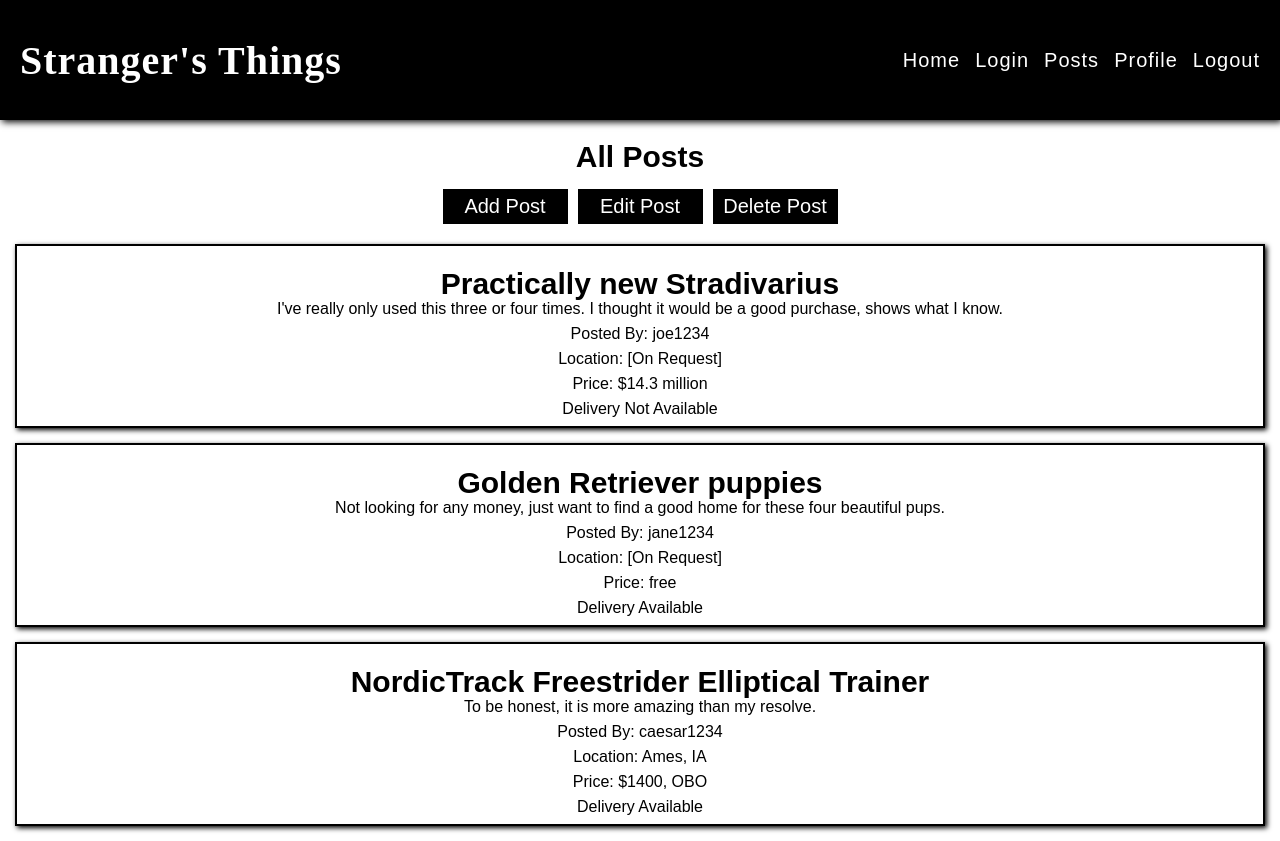
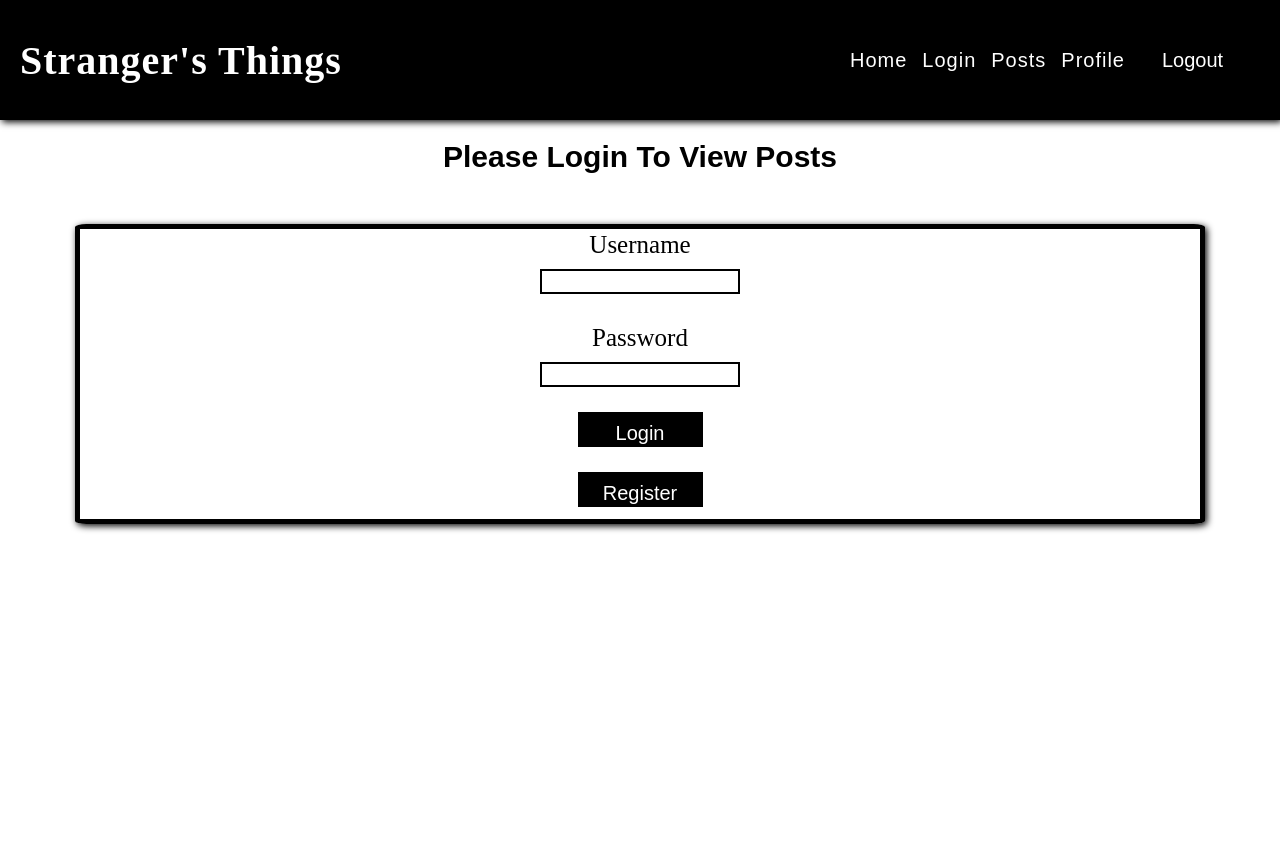
Before and after one commit to jbourg4364/strangers-things, a React (Create React App) app: page /posts in a window 1280 px wide. After the commit the page ends 800 px from the top, so only its background shows below. Built offline with nearby package versions, Linux system fonts and the light colour scheme; a web font is replaced by a local one.

Commit message:
login functionality

```diff
--- a/src/auth/index.js
+++ b/src/auth/index.js
@@ -36,19 +36,22 @@
         headers: {
           'Content-Type': 'application/json'
         },
-        body: JSON.stringify({
-            // user: {
-            // username: 'admin',
-            // password: 'admin'
-            // }
-            //need to return this ^ from a function that collects the input from register (given as a param called userObj)
-            //see Login functional component for reference on how to do this ^ it should be very similar except for maybe token info
-            //login and register can be on one component and can share the same userObj...
-            //loginBttn onClick => loginUser()
-            //registerBttn onClick => registerUser()
-        })
+        body: JSON.stringify(userObj)
       });
-      const result = await response.json();
+      const {success, error, data} = await response.json();
+      if (success) {
+        const {token, message} = data;
+        localStorage.setItem('token', token);
+        console.log(success, error, data);
+        return {token, message};
+    }
+    if (!success && !error) {
+        const {name, message} = data;
+        console.log(success, error, data);
+        return {name, message};
+    }
+    console.log(success, error, data);
+
 // You can log ▲▲▲ the result
 // here ▼▼▼ to view the json object before returning it
       console.log(result)
--- a/src/components/App.js
+++ b/src/components/App.js
@@ -16,7 +16,7 @@
 
     return (
         <div id='App'>
-            <Header />
+            <Header token={token} setToken={setToken} setIsLoggedIn={setIsLoggedIn}/>
             <Routes>
                 <Route path='/' element={<Home user={user} />} />
                 <Route path='/login' element={<Login user={user} setUser={setUser} token={token} setToken={setToken} isLoggedIn={isLoggedIn} setIsLoggedIn={setIsLoggedIn} />} />
--- a/src/components/Header.jsx
+++ b/src/components/Header.jsx
@@ -2,7 +2,7 @@
 import { NavLink } from 'react-router-dom'
 import './Header.css';
 
-const Header = () => {
+const Header = ({token, setToken, setIsLoggedIn}) => {
     return (
         <div id='header'>
             <h1>Stranger's Things</h1>
@@ -11,7 +11,11 @@
                 <NavLink to="/login">Login</NavLink>
                 <NavLink to="/posts">Posts</NavLink>
                 <NavLink to="/profile">Profile</NavLink>
-                <NavLink to="/logout">Logout</NavLink>
+                <button onClick={()=>{
+                    setToken('');
+                    setIsLoggedIn(false);
+                    console.log(token);
+                }}>Logout</button>
 
             </nav>
         </div>
--- a/src/components/Login.jsx
+++ b/src/components/Login.jsx
@@ -1,6 +1,6 @@
 import React, { useState } from 'react';
 import { useNavigate } from 'react-router-dom';
-import {loginUser} from '../auth';
+import {loginUser, registerUser} from '../auth';
 import './Login.css';
 
 
@@ -14,7 +14,7 @@
     // see the username change in real time in the console if you type
     const navigate = useNavigate();
 
-    const handleSubmit = async (event) => {
+    const handleLogin = async (event) => {
         event.preventDefault();
         // make an api call
         const userToAuth = {user: {username, password}};
@@ -30,11 +30,28 @@
         setPassword('');
         navigate('/me')
     }
+
+    const handleRegister = async (event) => {
+        event.preventDefault();
+        // make an api call
+        const userToAuth = {user: {username, password}};
+        const data = registerUser(userToAuth);
+        // create login user functin that we used above somewhere else
+        // post to login function
+        if (data.token) {
+            setToken(data.token);
+            setUser(data);
+            setIsLoggedIn(true);
+        }
+        setUsername('');
+        setPassword('');
+        navigate('/me')
+    }
 //set userobj to username and password, send it back to register + call registeruser
 
     return (
         <div>
-            <form onSubmit={handleSubmit} id='login-container'>
+            <form id='login-container'>
                 <label>
                     Username
                     <input type='text' name='username' value={username} onChange={(event) => setUsername(event.target.value)} required />
@@ -43,8 +60,8 @@
                     Password
                     <input type='text' name='password' value={password} onChange={(event) => setPassword(event.target.value)} required />
                 </label>
-                <button type="submit" onClick={handleSubmit}>Login</button>
-                <button onClick={() => {<Register />}}>Register</button>
+                <button type="submit" onClick={handleLogin}>Login</button>
+                <button onClick={handleRegister}>Register</button>
                 {/* add a register button to login - if its clicked then route to register */}
             </form>
         </div>
--- a/src/components/Posts.jsx
+++ b/src/components/Posts.jsx
@@ -10,7 +10,7 @@
             //add the edit and delete buttons to the post
 
 const Posts = ({posts, setPosts, isLoggedIn, setIsLoggedIn, user, token, setToken}) => {
-    setIsLoggedIn(true);
+    // setIsLoggedIn(true);
     useEffect(() => {
         const getAllPosts = async () => {
             const response = await getPosts();
```
